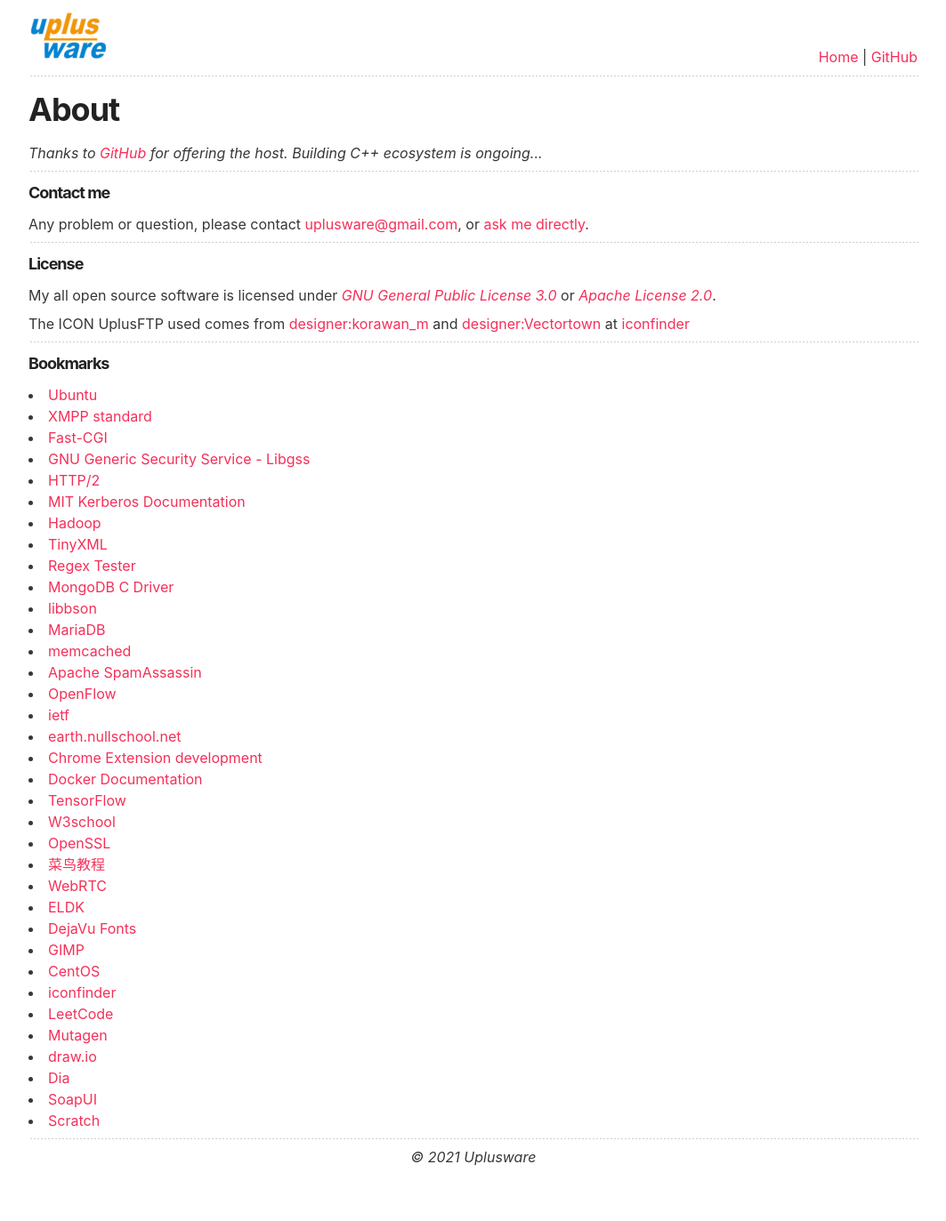
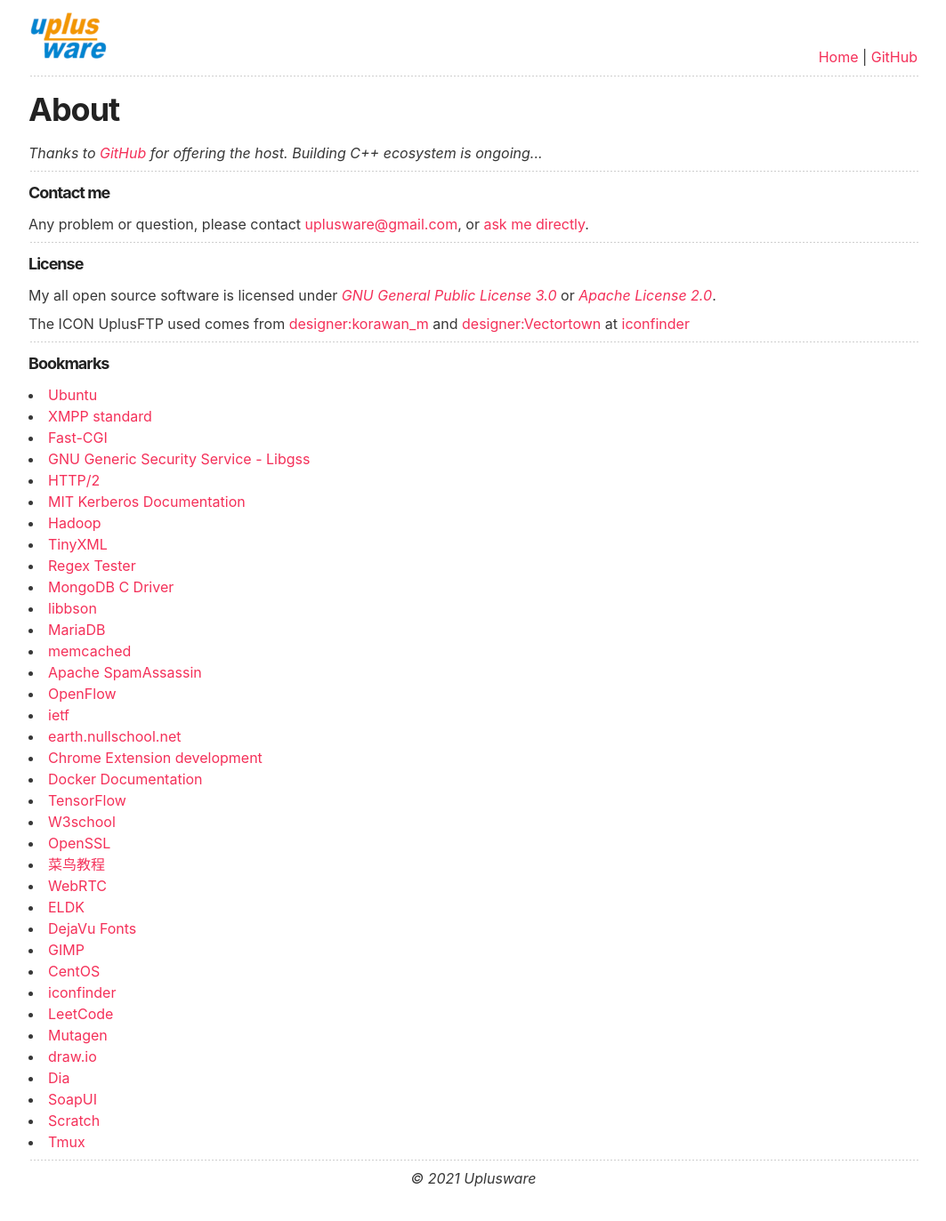
Before and after one commit to uplusware/uplusware.github.io, a Jekyll site: the page about.html, which Jekyll copies as it is, in a window 1280 px wide. Shown: the whole page at 89% size, without its empty margins (108-1171 px from the left). Built offline with Jekyll 4.4.1, drawn with Linux system fonts in a browser that asks for light colours; before the commit the page ends 1349 px from its top, so only the background shows below that.

Commit message:
Update about.html

```diff
--- a/about.html
+++ b/about.html
@@ -68,6 +68,7 @@
 		<li><a href="http://dia-installer.de/" target="_blank">Dia</a></li>
 		<li><a href="https://www.soapui.org/" target="_blank">SoapUI</a></li>
 		<li><a href="https://scratch.mit.edu/" target="_blank">Scratch</a></li>
+		<li><a href="http://tmux.github.io/" target="_blank">Tmux</a></li>
 		<hr>
 		<p align="center"><i>© 2021 Uplusware</i></p>
 	</section>
```
